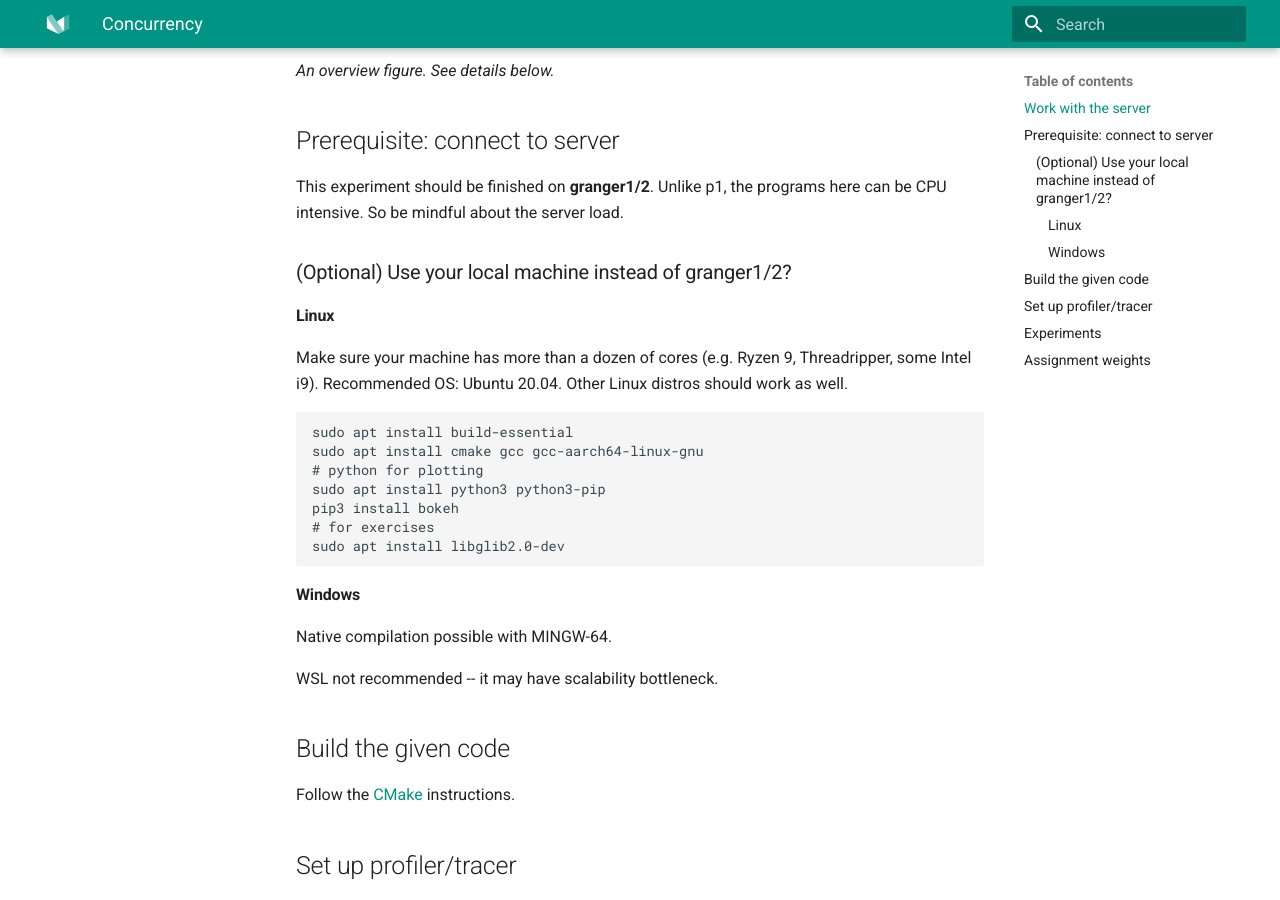
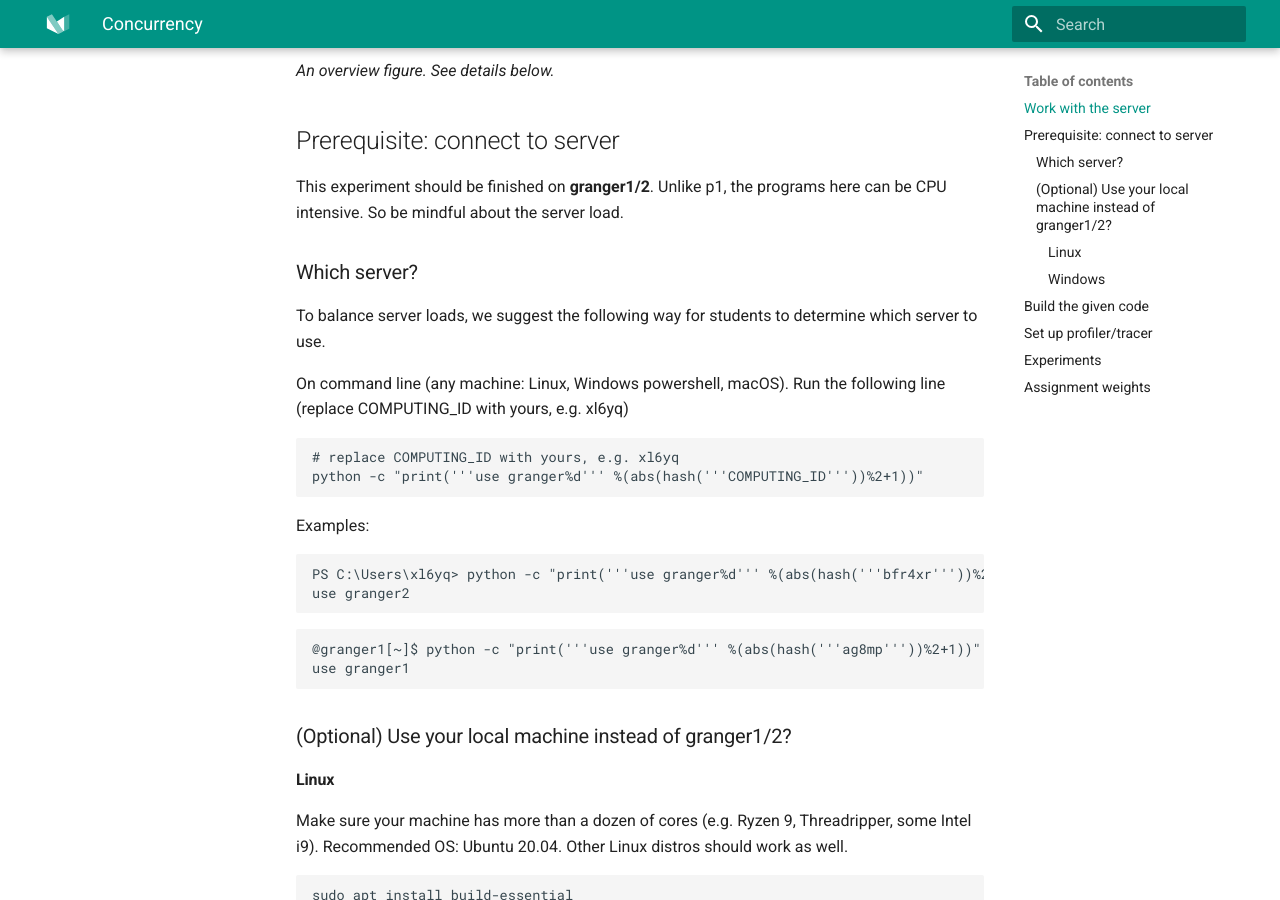
Before and after one commit to fxlin/p2-concurrency, an MkDocs documentation site: the page built from docs/README.md, in a window 1280 px wide and 900 px high, scrolled down 620 px. Built offline with MkDocs 1.6.1 and Material for MkDocs 9.7.7, drawn with Linux system fonts in a browser that asks for light colours.

Commit message:
Update README.md

````diff
--- a/docs/README.md
+++ b/docs/README.md
@@ -15,6 +15,29 @@ Clone the whole repository first. Follow the project description, tinker with th
 ## Prerequisite: connect to server
 
 This experiment should be finished on **granger1/2**. Unlike p1, the programs here can be CPU intensive. So be mindful about the server load.
+
+### Which server?
+
+To balance server loads, we suggest the following way for students to determine which server to use.
+
+On command line (any machine: Linux, Windows powershell, macOS). Run the following line (replace COMPUTING_ID with yours, e.g. xl6yq)
+
+```
+# replace COMPUTING_ID with yours, e.g. xl6yq
+python -c "print('''use granger%d''' %(abs(hash('''COMPUTING_ID'''))%2+1))"
+```
+
+Examples:
+
+```
+PS C:\Users\xl6yq> python -c "print('''use granger%d''' %(abs(hash('''bfr4xr'''))%2+1))"
+use granger2
+```
+
+```
+@granger1[~]$ python -c "print('''use granger%d''' %(abs(hash('''ag8mp'''))%2+1))"
+use granger1
+```
 
 ### (Optional) Use your local machine instead of granger1/2?
 
````
